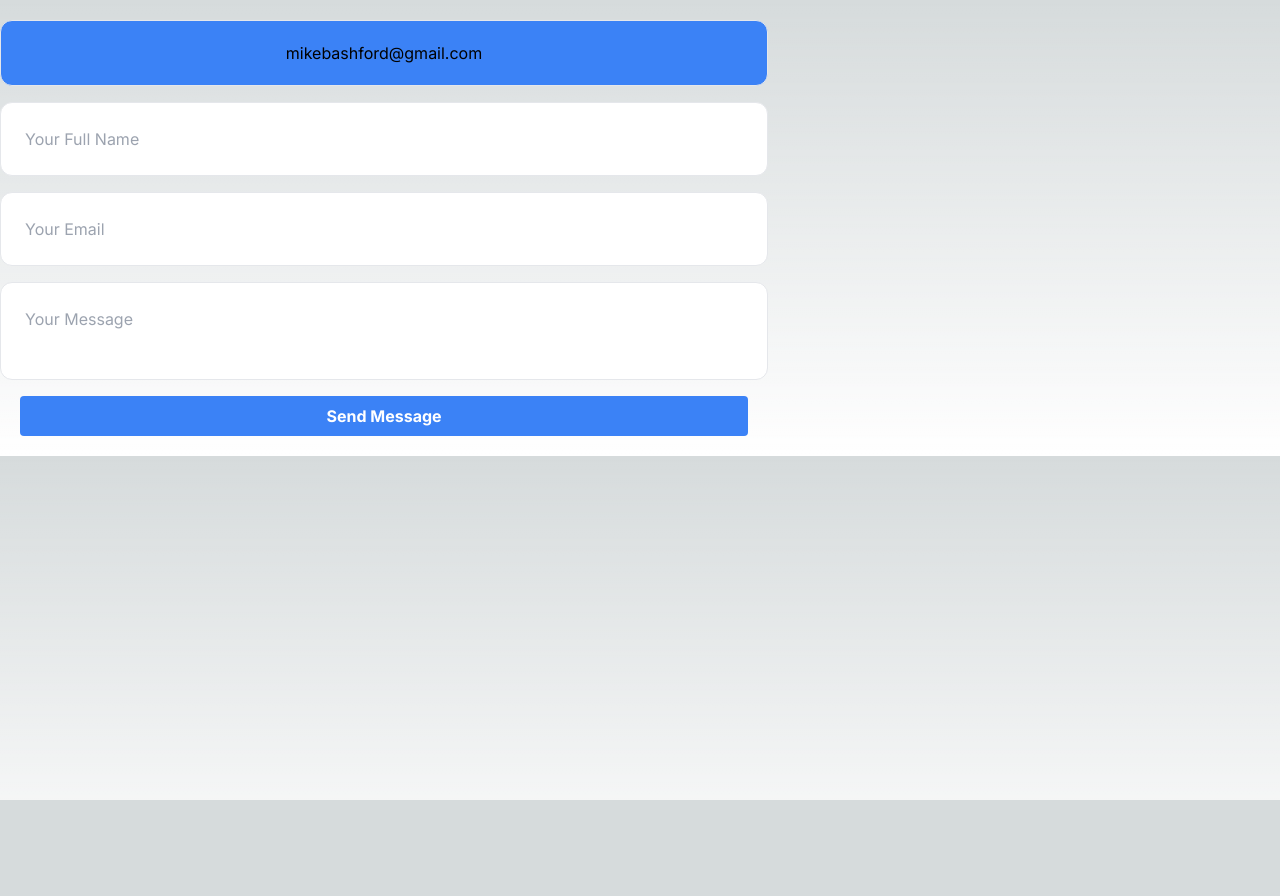
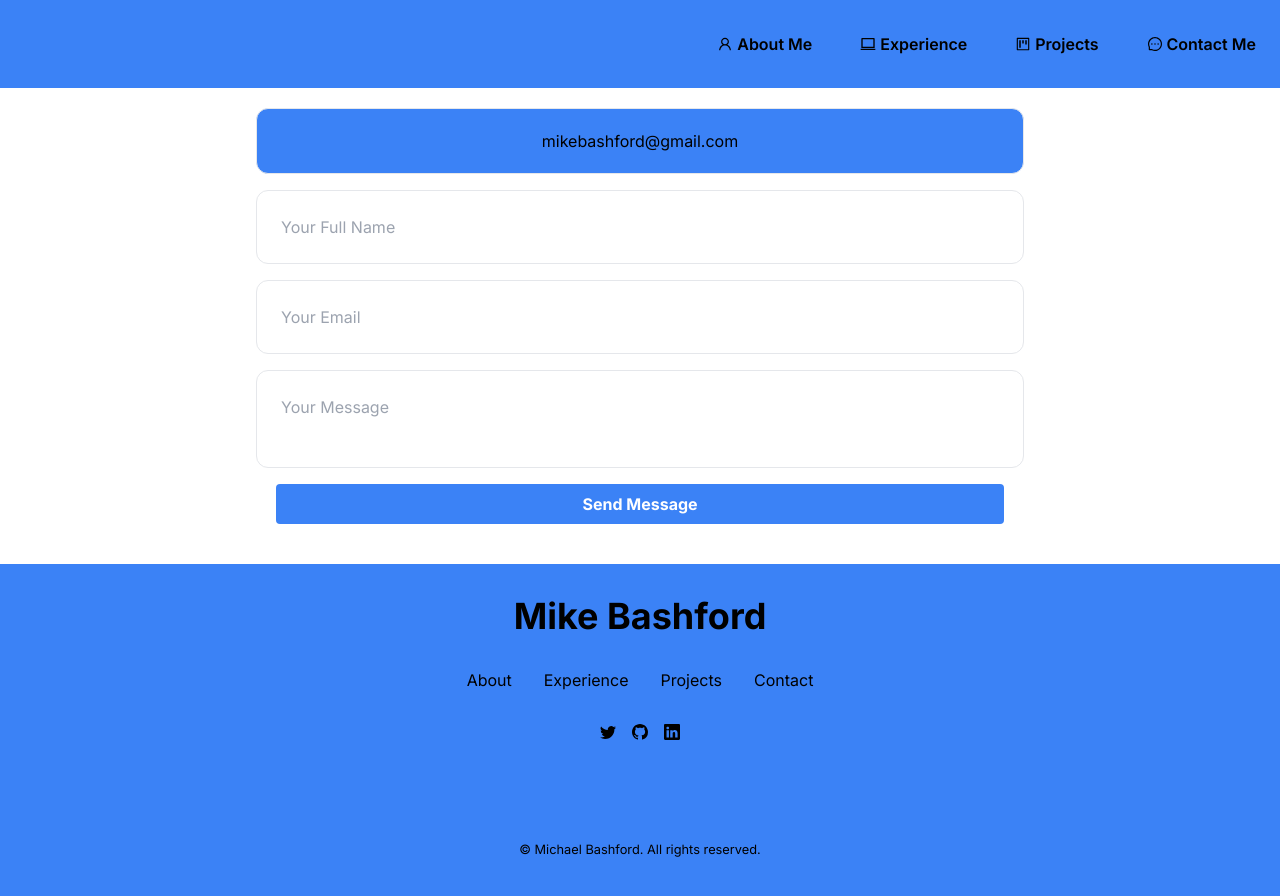
Before and after one commit to mikebashford/my-portfolio-page, a Next.js app: page /contact in a window 1280 px wide. Shown: the top 896 px of the page. Before the commit the page ends 800 px from the top, so only its background shows below. Built offline with nearby package versions, Linux system fonts and the light colour scheme.

Commit message:
Changed website to route to different pages when link is clicked

```diff
--- a/app/contact/page.tsx
+++ b/app/contact/page.tsx
@@ -1,6 +1,14 @@
+import Navbar from "@/app/ui/navbar";
+import Footer from "@/app/ui/footer";
+
 export default async function Experience() {
   return (
-    <div className="w-3/5 grid grid-cols-1 gap-2 my-5 self-center" id="contact">
+    <main className="flex flex-col bg-white w-screen">
+      <Navbar />
+      <div
+        className="w-3/5 grid grid-cols-1 gap-2 my-5 self-center"
+        id="contact"
+      >
         <div className="flex flex-col gap-4">
           <article className="bg-blue-500 p-5 rounded-xl text-center border">
             <h5>mikebashford&#64;gmail.com</h5>
@@ -35,5 +43,7 @@ export default async function Experience() {
           </form>
         </div>
       </div>
+      <Footer />
+    </main>
   );
 }
--- a/app/experience/page.tsx
+++ b/app/experience/page.tsx
@@ -1,8 +1,11 @@
-"use client";
+import Navbar from "@/app/ui/navbar";
+import Footer from "@/app/ui/footer";
 export default function Experience() {
   return (
+    <main className="flex flex-col bg-white w-screen">
+      <Navbar />
       <div
-      className="grid grid-flow-col gap-8 mx-32 max-md:grid-flow-dense max-md:mx-12"
+        className="grid grid-flow-col gap-8 mx-32 my-24 max-md:grid-flow-dense max-md:mx-12"
         id="experience"
       >
         <div className=" bg-blue-500 px-24 py-20 border rounded-3xl hover:bg-transparent hover:border-blue:700 hover:text-blue-500 text-center">
@@ -111,5 +114,7 @@ export default function Experience() {
           </div>
         </div>
       </div>
+      <Footer />
+    </main>
   );
 }
--- a/app/page.tsx
+++ b/app/page.tsx
@@ -2,21 +2,21 @@
 
 import Image from "next/image";
 import Link from "next/link";
+import Navbar from "@/app/ui/navbar";
+import Footer from "@/app/ui/footer";
 import About from "@/app/about/page";
-import Navbar from "@/app/ui/navbar";
 import Contact from "@/app/contact/page";
 import Experience from "@/app/experience/page";
 import Projects from "@/app/projects/page";
-import Footer from "@/app/ui/footer";
 
 export default function Home() {
   return (
     <main className="flex flex-col bg-white w-screen">
       <Navbar />
       <About />
-      <Experience />
+      {/* <Experience />
       <Projects />
-      <Contact />
+      <Contact /> */}
       <Footer />
     </main>
   );
--- a/app/projects/page.tsx
+++ b/app/projects/page.tsx
@@ -1,5 +1,3 @@
-"use client";
-
 import Image from "next/image";
 import IMG1 from "@/public/images/DeadSiege_New_Logo.png";
 import IMG2 from "@/public//images/group-project.herokuapp.com.png";
@@ -7,6 +5,8 @@ import IMG3 from "@/public//images/OneStopShop.png";
 import IMG4 from "@/public//images/personal-crypto-tracker.png";
 import IMG5 from "@/public//images/RunBuddy.png";
 import IMG6 from "@//public/images/budget-tracker.png";
+import Navbar from "@/app/ui/navbar";
+import Footer from "@/app/ui/footer";
 
 const data = [
   {
@@ -55,6 +55,8 @@ const data = [
 
 export default function Projects() {
   return (
+    <main className="flex flex-col bg-white w-screen">
+      <Navbar />
       <section id="projects">
         <div className="grid grid-cols-3 gap-10 mx-32 my-24 justify-center max-md:grid-cols-1 max-md:mx-12">
           {data.map(({ id, image, title, github, demo }) => {
@@ -91,5 +93,7 @@ export default function Projects() {
           })}
         </div>
       </section>
+      <Footer />
+    </main>
   );
 }
--- a/app/ui/footer.tsx
+++ b/app/ui/footer.tsx
@@ -8,22 +8,22 @@ export default function Footer() {
       <h1 className="my-8 inline-block font-bold text-4xl">Mike Bashford</h1>
       <ul className="flex flex-wrap justify-center space-x-8 mb-8 max-md:flex max-md:flex-col max-md:gap-6 max-md:mt-5 max-md:space-x-0">
         <li>
-          <Link href="#about" className="hover:text-blue-700 ">
+          <Link href="/" className="hover:text-blue-700 ">
             About
           </Link>
         </li>
         <li>
-          <Link href="#experience" className="hover:text-blue-700 ">
+          <Link href="/experience" className="hover:text-blue-700 ">
             Experience
           </Link>
         </li>
         <li>
-          <Link href="#projects" className="hover:text-blue-700 ">
+          <Link href="/projects" className="hover:text-blue-700 ">
             Projects
           </Link>
         </li>
         <li>
-          <Link href="#contact" className="hover:text-blue-700 ">
+          <Link href="/contact" className="hover:text-blue-700 ">
             Contact
           </Link>
         </li>
--- a/app/ui/navbar.tsx
+++ b/app/ui/navbar.tsx
@@ -13,28 +13,28 @@ export default function Navbar() {
   return (
     <nav className="w-screen flex xl:max-2xl:flex-wrap px-2 py-6 z-2 justify-end gap-3 backdrop-filter bg-blue-500 max-md:flex max-md:flex-col max-md:justify-center max-md: items-center">
       <Link
-        href={"#"}
+        href={"/"}
         className="flex xl:max-2xl:flex-wrap py-2 px-4 hover:text-blue-700 font-semibold max-md:flex max-md:flex-col max-md:justify-center"
       >
         <AiOutlineUser className="mx-1 mt-1 max-md:self-center" />
         About Me
       </Link>
       <Link
-        href={"#experience"}
+        href={"/experience"}
         className="flex xl:max-2xl:flex-wrap py-2 px-4 hover:text-blue-700 font-semibold max-md:flex max-md:flex-col max-md:justify-center"
       >
         <RiMacbookLine className="mx-1 mt-1 max-md:self-center" />
         Experience
       </Link>
       <Link
-        href={"#projects"}
+        href={"/projects"}
         className="flex xl:max-2xl:flex-wrap py-2 px-4 hover:text-blue-700 font-semibold max-md:flex max-md:flex-col max-md:justify-center"
       >
         <AiOutlineProject className="mx-1 mt-1 max-md:self-center" />
         Projects
       </Link>
       <Link
-        href={"#contact"}
+        href={"/contact"}
         className="flex xl:max-2xl:flex-wrap py-2 px-4 hover:text-blue-700 font-semibold max-md:flex max-md:flex-col max-md:justify-center"
       >
         <AiOutlineMessage className="mx-1 mt-1 max-lg:self-center" />
```
Lines whose indentation alone changed are shown as unchanged.
